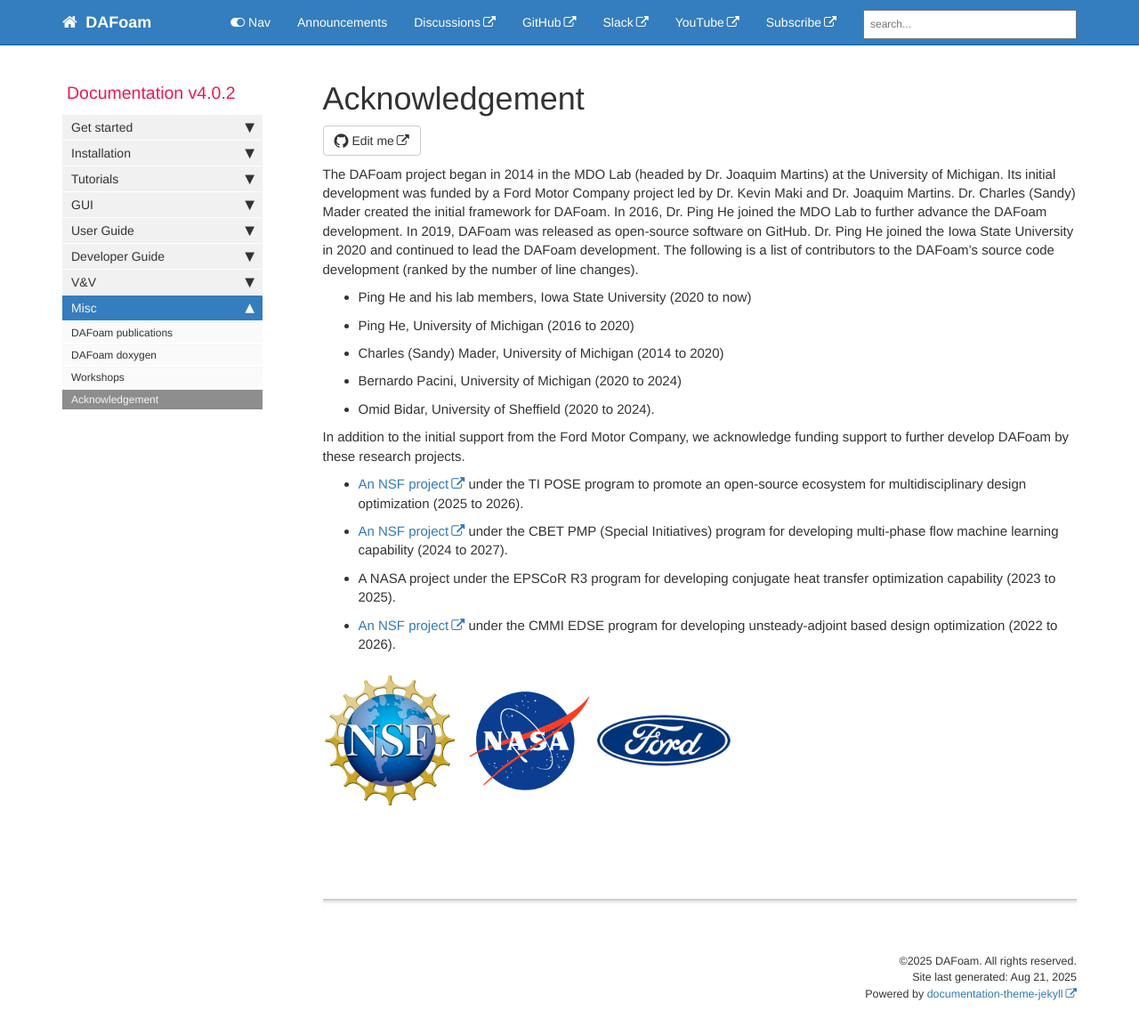
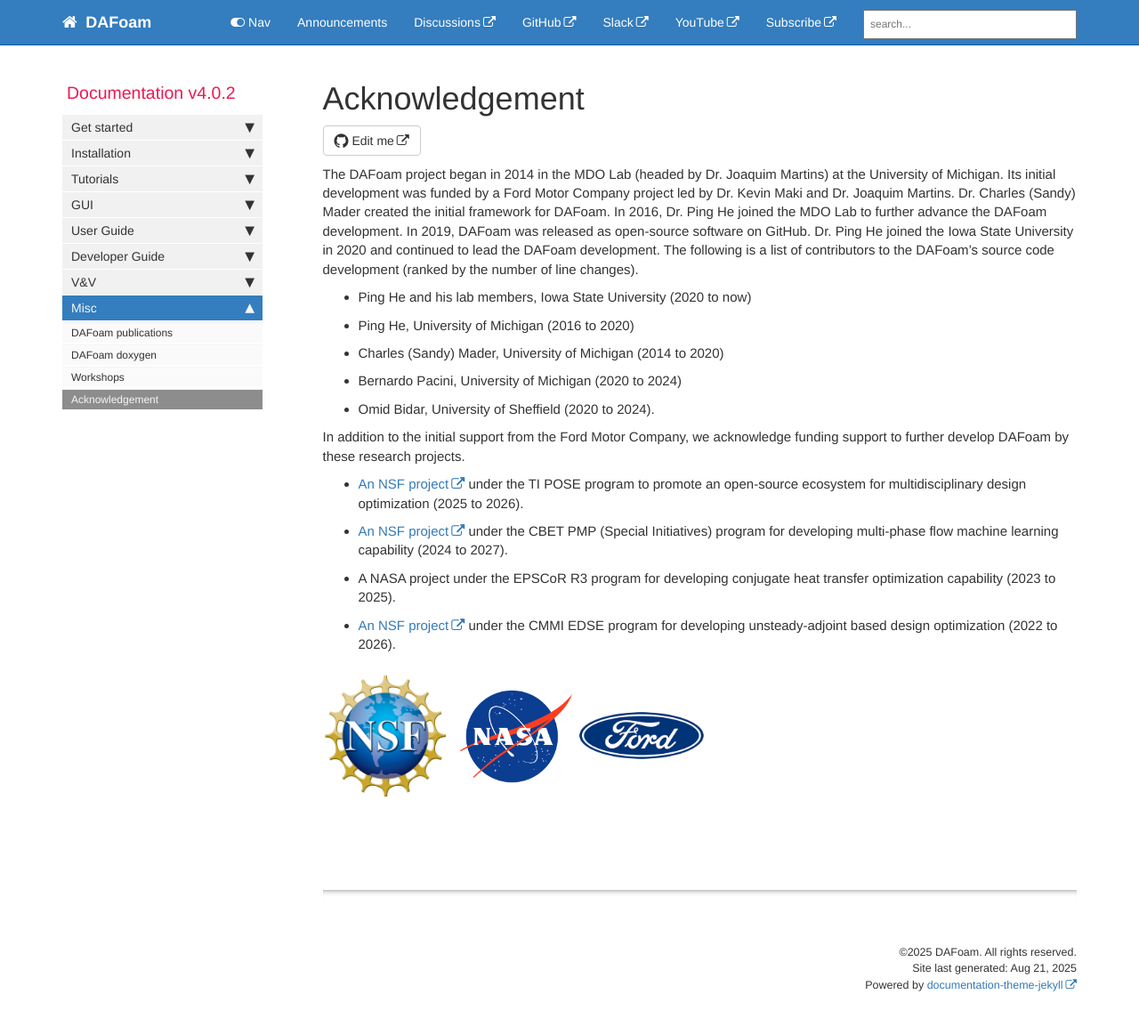
Before and after one commit to DAFoam/DAFoam.github.io, a Jekyll site: the page built from pages/mydoc/mydoc_acknowledgement.md, in a window 1280 px wide and 1177 px high. Shown: the top 1163 px of the window at 89% size. Built offline with Jekyll 4.4.1, drawn with Linux system fonts in a browser that asks for light colours; comment, search, counter and statistics services are not loaded.

Commit message:
content update

```diff
--- a/pages/mydoc/mydoc_acknowledgement.md
+++ b/pages/mydoc/mydoc_acknowledgement.md
@@ -22,6 +22,6 @@ In addition to the initial support from the Ford Motor Company, we acknowledge f
 - A NASA project under the EPSCoR R3 program for developing conjugate heat transfer optimization capability (2023 to 2025).
 - [An NSF project](https://www.nsf.gov/awardsearch/showAward?AWD_ID=2223676) under the CMMI EDSE program for developing unsteady-adjoint based design optimization (2022 to 2026).
 
-<img src="{{ site.url }}{{ site.baseurl }}/images/logo_NSF.png" style="width:150px !important;" />         <img src="{{ site.url }}{{ site.baseurl }}/images/logo_NASA.png" style="width:150px !important;" />         <img src="{{ site.url }}{{ site.baseurl }}/images/logo_Ford.png" style="width:150px !important;" />
+<img src="{{ site.url }}{{ site.baseurl }}/images/logo_NSF.png" style="width:140px !important;" />         <img src="{{ site.url }}{{ site.baseurl }}/images/logo_NASA.png" style="width:140px !important;" />         <img src="{{ site.url }}{{ site.baseurl }}/images/logo_Ford.png" style="width:140px !important;" />
 
 {% include links.html %}
```
